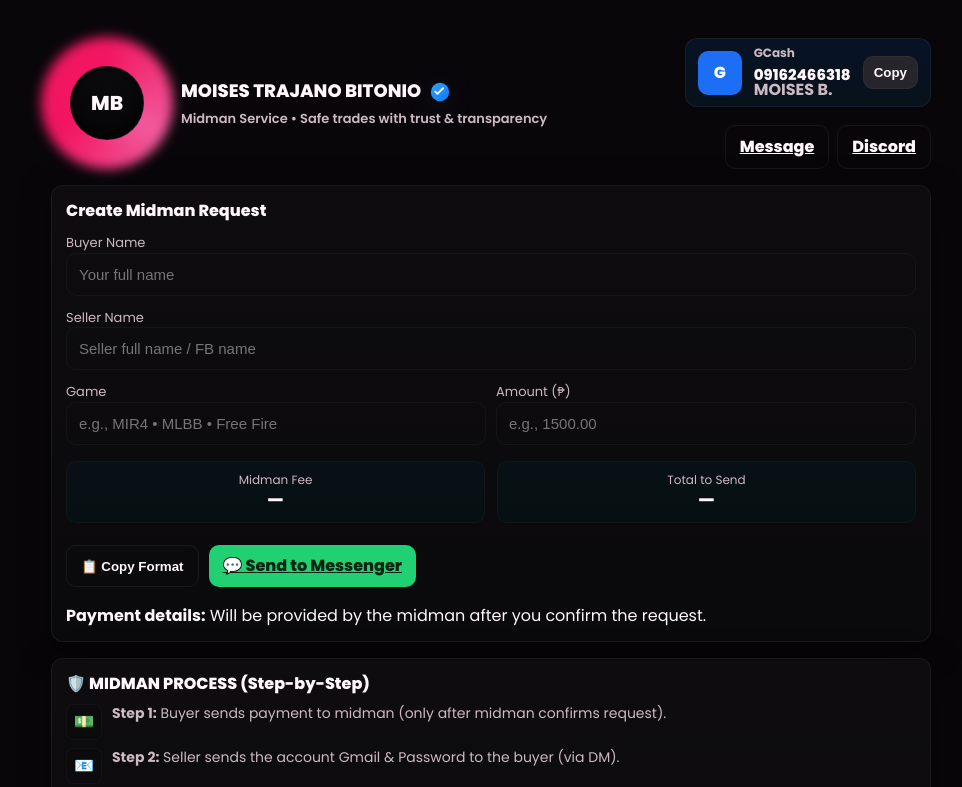
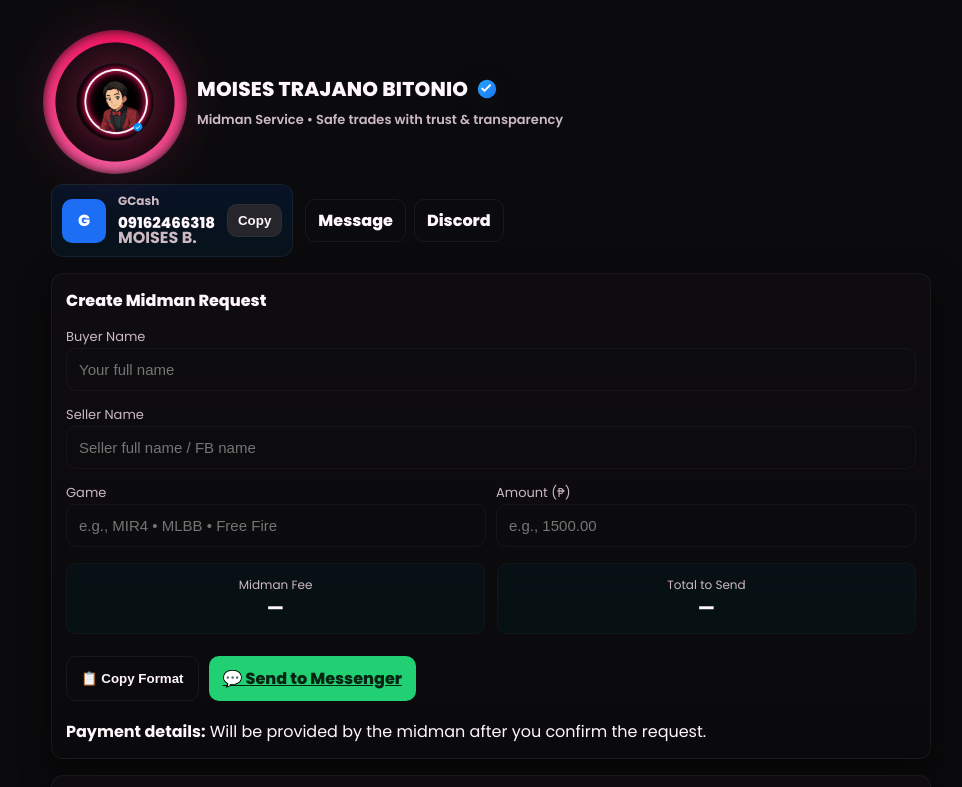
Before and after one commit to mbitonio/MIDMAN-SERVICE, a plain HTML site: page index.html in a window 1280 px wide. Shown: the top 787 px of the page, without its empty margins (149-1111 px from the left). Drawn offline with Linux system fonts and the light colour scheme.

Commit message:
Update index.html

```diff
--- a/index.html
+++ b/index.html
@@ -7,71 +7,83 @@
 <link href="https://fonts.googleapis.com/css2?family=Poppins:wght@400;600;700;800&display=swap" rel="stylesheet">
 <style>
   :root{
-    --bg:#09060a;
+    --bg:#0b0a0c;
     --txt:#fff7fb;
     --mut:#ccb9c1;
-    --accent1:#ff2b63;
-    --accent2:#ff6ea0;
-    --accent3:#ff2b63;
+    --pink1: #ff2b63;
+    --pink2: #ff6ea0;
+    --green:#21d072;
     --gcash:#1c6ef4;
-    --green:#21d072;
     --card:#0f0d12;
     --glass-border: rgba(255,255,255,.06);
   }
   *{box-sizing:border-box}
-  html,body{height:100%;margin:0;background:var(--bg);color:var(--txt);font-family:Poppins,system-ui,Segoe UI,Roboto,Arial,sans-serif;-webkit-font-smoothing:antialiased;line-height:1.35}
+  html,body{height:100%;margin:0;background:var(--bg);color:var(--txt);font-family:Poppins,system-ui,Segoe UI,Roboto,Arial,sans-serif;-webkit-font-smoothing:antialiased}
   .wrap{max-width:920px;margin:18px auto;padding:20px}
 
   /* Header */
-  .header{display:flex;gap:18px;align-items:center;}
-  /* circular logo + neon ring (conic) */
+  .header{display:flex;gap:18px;align-items:center;flex-wrap:wrap;justify-content:space-between}
+  .leftHeader{display:flex;gap:18px;align-items:center}
+  /* circular logo + neon/pink glow ring */
   .logo {
-    width:112px;height:112px;border-radius:999px;position:relative;display:grid;place-items:center;
-    background:radial-gradient(circle at 50% 44%, rgba(255,255,255,.03) 0%, rgba(0,0,0,.6) 60%);
+    width:128px;height:128px;border-radius:999px;position:relative;display:grid;place-items:center;
+    background:radial-gradient(circle at 50% 44%, rgba(255,255,255,.02) 0%, rgba(0,0,0,.6) 60%);
     overflow:visible;
   }
-  /* conic neon ring: use pseudo element */
+  /* outer glow ring (solid pink glow like screenshot) */
   .logo::before{
     content:"";
-    position:absolute;inset:-10px;
+    position:absolute;inset:-22px;
     border-radius:999px;
     background:
-      conic-gradient(from 0deg, var(--accent1), var(--accent2), var(--accent3), var(--accent1));
-    filter:blur(6px) saturate(140%);
-    opacity:.95;
+      radial-gradient(circle at 50% 50%,
+        rgba(255,70,120,0.35) 0%,
+        rgba(255,70,120,0.20) 30%,
+        rgba(255,60,120,0.09) 55%,
+        rgba(255,50,110,0.02) 70%,
+        transparent 100%);
+    filter: blur(18px) saturate(140%);
     z-index:0;
+    mix-blend-mode:screen;
   }
-  /* mask to make it a thin ring */
+  /* thin neon ring edge */
   .logo::after{
     content:"";
-    position:absolute;left:6px;top:6px;right:6px;bottom:6px;border-radius:999px;
-    background:transparent;
-    -webkit-mask: radial-gradient(circle at center, transparent 60%, black 61%);
-            mask: radial-gradient(circle at center, transparent 60%, black 61%);
-    z-index:2;
+    position:absolute;inset:-8px;
+    border-radius:999px;
+    background: conic-gradient(from 0deg, var(--pink1), var(--pink2), var(--pink1));
+    -webkit-mask: radial-gradient(circle, transparent 58%, black 59%);
+            mask: radial-gradient(circle, transparent 58%, black 59%);
+    filter: blur(6px) saturate(140%);
+    z-index:1;
+    opacity:0.95;
   }
-  /* inner solid circle / avatar holder */
+
   .avatar {
-    width:74px;height:74px;border-radius:999px;overflow:hidden;display:grid;place-items:center;
+    width:78px;height:78px;border-radius:999px;overflow:hidden;display:grid;place-items:center;
     background:linear-gradient(180deg,#0b0a0d,#060507);z-index:3;border:1px solid var(--glass-border);
-    box-shadow:0 6px 22px rgba(255,40,100,.06), inset 0 -6px 18px rgba(0,0,0,.6);
+    box-shadow:0 8px 30px rgba(255,40,100,.06), inset 0 -6px 18px rgba(0,0,0,.6);
+    transform:translateZ(0);
   }
   .avatar img{width:100%;height:100%;object-fit:cover;display:block}
 
-  .titleBlock{flex:1;display:flex;flex-direction:column;gap:6px}
+  .titleBlock{display:flex;flex-direction:column;gap:6px;min-width:220px}
   .nameRow{display:flex;gap:8px;align-items:center;flex-wrap:wrap}
-  .name{font-size:18px;font-weight:800}
-  .verified{width:22px;height:22px;display:inline-block;filter:drop-shadow(0 4px 14px rgba(41,164,255,.12))}
+  .name{font-size:20px;font-weight:800;letter-spacing:0.2px}
+  .verified{width:22px;height:22px;display:inline-block;filter:drop-shadow(0 6px 16px rgba(41,164,255,.12))}
   .sub{color:var(--mut);font-weight:600;font-size:13px}
 
-  /* GCash / links */
-  .rightCol{display:flex;flex-direction:column;gap:10px;align-items:flex-end}
-  .gcashCard{display:flex;align-items:center;gap:12px;background:linear-gradient(180deg,#071226,#08121a);padding:8px 12px;border-radius:12px;border:1px solid var(--glass-border)}
+  /* right area (gcash & links) */
+  .rightCol{display:flex;gap:12px;align-items:center}
+  .gcashCard{display:flex;align-items:center;gap:12px;background:linear-gradient(180deg,#071226,#08121a);padding:10px;border-radius:12px;border:1px solid var(--glass-border)}
   .gicon{width:44px;height:44px;border-radius:10px;display:grid;place-items:center;background:var(--gcash);font-weight:900;color:#fff}
   .ginfo{display:flex;flex-direction:column;line-height:1}
   .ginfo .label{font-size:12px;color:var(--mut);font-weight:700}
   .ginfo .num{font-size:15px;font-weight:900}
   .gcopy{background:#27252c;border:1px solid rgba(255,255,255,.04);color:var(--txt);padding:8px 10px;border-radius:10px;font-weight:800;cursor:pointer}
+
+  .linkBtns{display:flex;gap:8px}
+  .linkBtn{background:transparent;border:1px solid rgba(255,255,255,.06);color:var(--txt);padding:8px 12px;border-radius:10px;font-weight:800;text-decoration:none}
 
   /* main cards */
   .card{background:linear-gradient(180deg,#0e0c0f,#0a090b);border:1px solid var(--glass-border);border-radius:12px;padding:14px;margin-top:16px;box-shadow:0 8px 30px rgba(0,0,0,.5)}
@@ -79,7 +91,7 @@
   .label{font-size:13px;color:var(--mut);margin-bottom:8px}
   .input{width:100%;padding:12px;border-radius:10px;border:1px solid rgba(255,255,255,.04);background:transparent;color:var(--txt);font-size:15px;outline:none}
   .grid2{display:grid;grid-template-columns:1fr 1fr;gap:12px}
-  .smallBox{background:linear-gradient(180deg,#081015,#061012);padding:10px;border-radius:10px;border:1px solid rgba(255,255,255,.03);text-align:center}
+  .smallBox{background:linear-gradient(180deg,#081015,#061012);padding:12px;border-radius:10px;border:1px solid rgba(255,255,255,.03);text-align:center}
   .bigVal{font-weight:900;font-size:18px}
 
   .actions{display:flex;gap:10px;margin-top:12px;flex-wrap:wrap}
@@ -97,7 +109,7 @@
 
   /* responsive */
   @media (max-width:760px){
-    .header{flex-direction:column;align-items:center}
+    .header{flex-direction:column;align-items:center;gap:12px}
     .rightCol{align-items:center}
     .grid2{grid-template-columns:1fr}
   }
@@ -106,11 +118,11 @@
 <body>
   <div class="wrap">
     <header class="header">
+      <div class="leftHeader">
         <div class="logo" aria-hidden="true">
-        <!-- neon ring is CSS conic + mask; avatar centered inside -->
+          <!-- avatar/logo centered; replace 'logo.png' with your logo filename in same folder -->
           <div class="avatar">
-          <!-- replace avatar.png with your avatar image file; if missing, initials shown -->
-          <img src="owner-avatar.png" alt="MOISES" onerror="this.style.display='none';this.parentNode.innerHTML='<div style=&quot;font-weight:900;font-size:20px;color:var(--txt)&quot;>MB</div>'">
+            <img src="logo.png" alt="MoiPH Logo" onerror="this.style.display='none';this.parentNode.innerHTML='<div style=&quot;font-weight:900;font-size:22px;color:var(--txt)&quot;>MB</div>'">
           </div>
         </div>
 
@@ -125,6 +137,7 @@
           </div>
           <div class="sub">Midman Service • Safe trades with trust & transparency</div>
         </div>
+      </div>
 
       <div class="rightCol">
         <div class="gcashCard" title="Tap to copy GCash">
@@ -137,9 +150,9 @@
           <button id="copyG" class="gcopy" aria-label="Copy GCash">Copy</button>
         </div>
 
-        <div style="display:flex;gap:8px;margin-top:8px">
-          <a class="btn ghost" href="https://m.me/mbitonio" target="_blank" rel="noopener">Message</a>
-          <a class="btn ghost" href="https://discord.gg/QkdVz5mh" target="_blank" rel="noopener">Discord</a>
+        <div class="linkBtns">
+          <a class="linkBtn" href="https://m.me/mbitonio" target="_blank" rel="noopener">Message</a>
+          <a class="linkBtn" href="https://discord.gg/QkdVz5mh" target="_blank" rel="noopener">Discord</a>
         </div>
       </div>
     </header>
@@ -248,7 +261,6 @@
   }
 
   amtEl.addEventListener('input', ()=>{
-    // allow only numbers and dot
     amtEl.value = amtEl.value.replace(/[^\d.]/g,'');
     refresh();
   });
@@ -270,7 +282,7 @@
       'Payment details: Will be provided by the midman after confirming the request.',
       '',
       'I agree to follow the Midman Process steps.'
-    ].join('\\n');
+    ].join('\n');
   }
 
   copyBtn.addEventListener('click', async ()=>{
```
Lines whose indentation alone changed are shown as unchanged.
